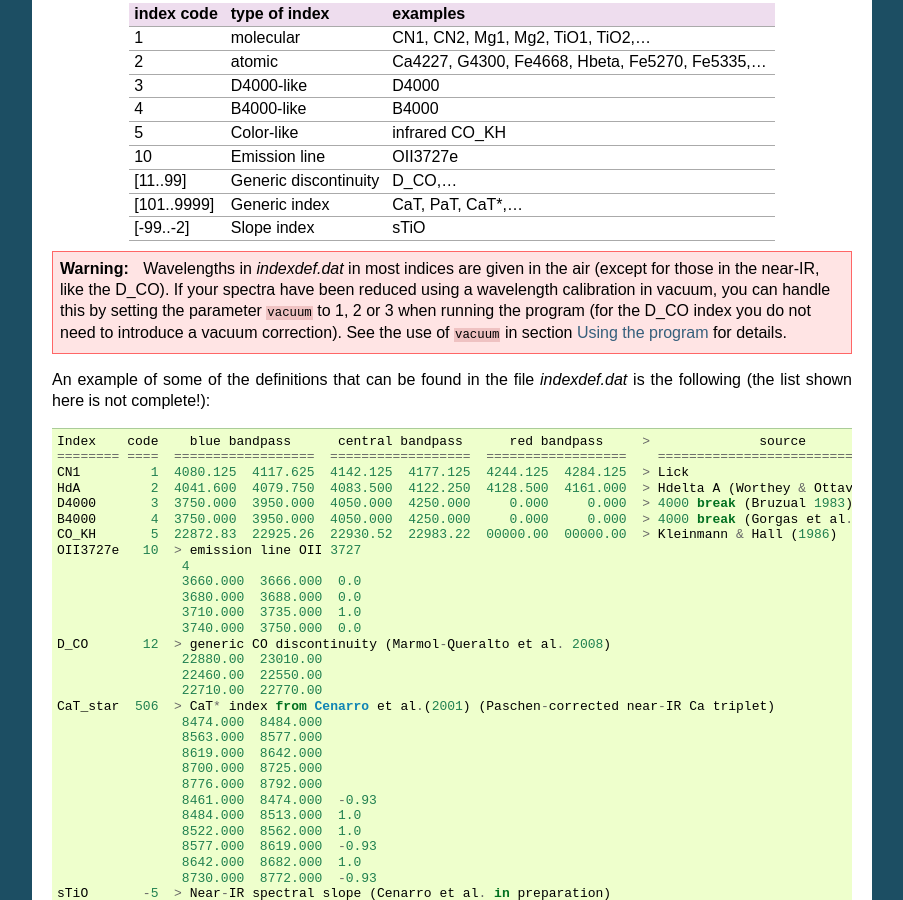
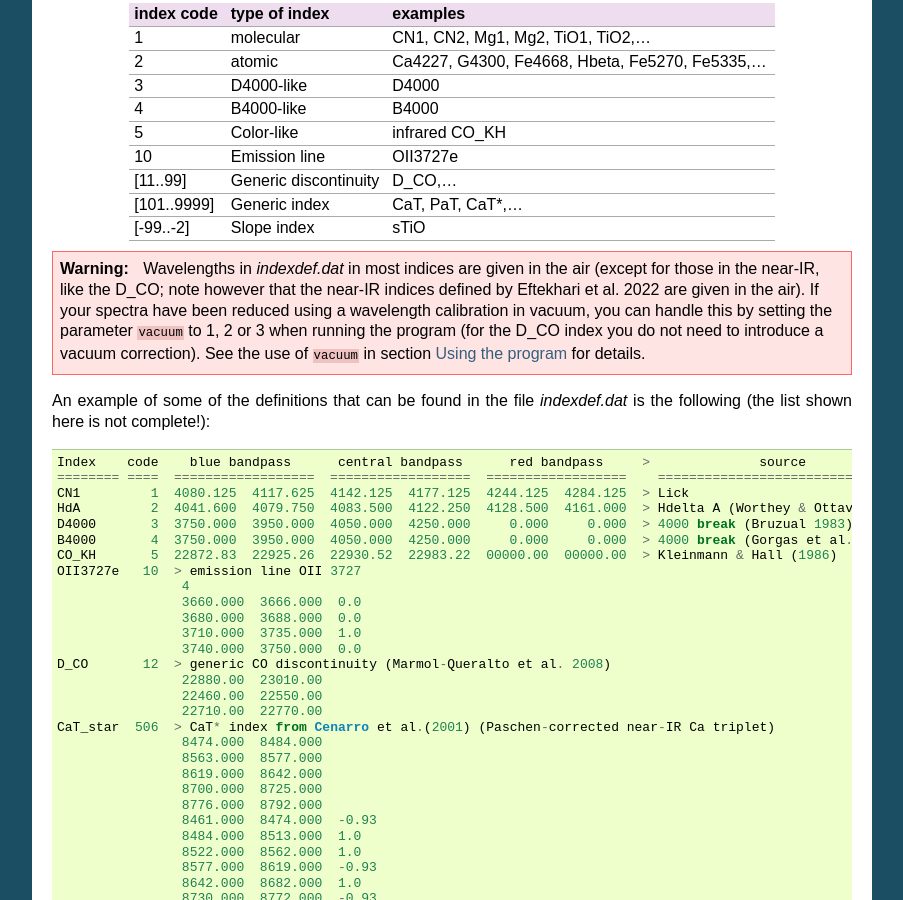
Before and after one commit to nicocardiel/indexf, a Sphinx documentation site: the page built from docs/description.rst, in a window 1280 px wide and 900 px high, scrolled down 870 px. Shown: the whole window, without its empty margins (198-1101 px from the left). Built offline with Sphinx 7.4.7, drawn with Linux system fonts in a browser that asks for light colours; formulas are drawn with MathJax 3; cross-references to code outside the pages are shown as plain code.

Commit message:
Indicate that near-IR indices from Eftekhari et al. 2022 are given in the air

```diff
--- a/docs/description.rst
+++ b/docs/description.rst
@@ -82,7 +82,9 @@ in this column is the following:
 .. warning::
 
    Wavelengths in *indexdef.dat* in most indices are given in the air (except
-   for those in the near-IR, like the D_CO). If your spectra have
+   for those in the near-IR, like the D_CO; note however that the near-IR
+   indices defined by Eftekhari et al. 2022 are given in the air).
+   If your spectra have
    been reduced using a wavelength calibration in vacuum, you can handle this
    by setting the parameter ``vacuum`` to 1, 2 or 3 when running the program
    (for the D_CO index you do not need to introduce a vacuum correction). See
```
